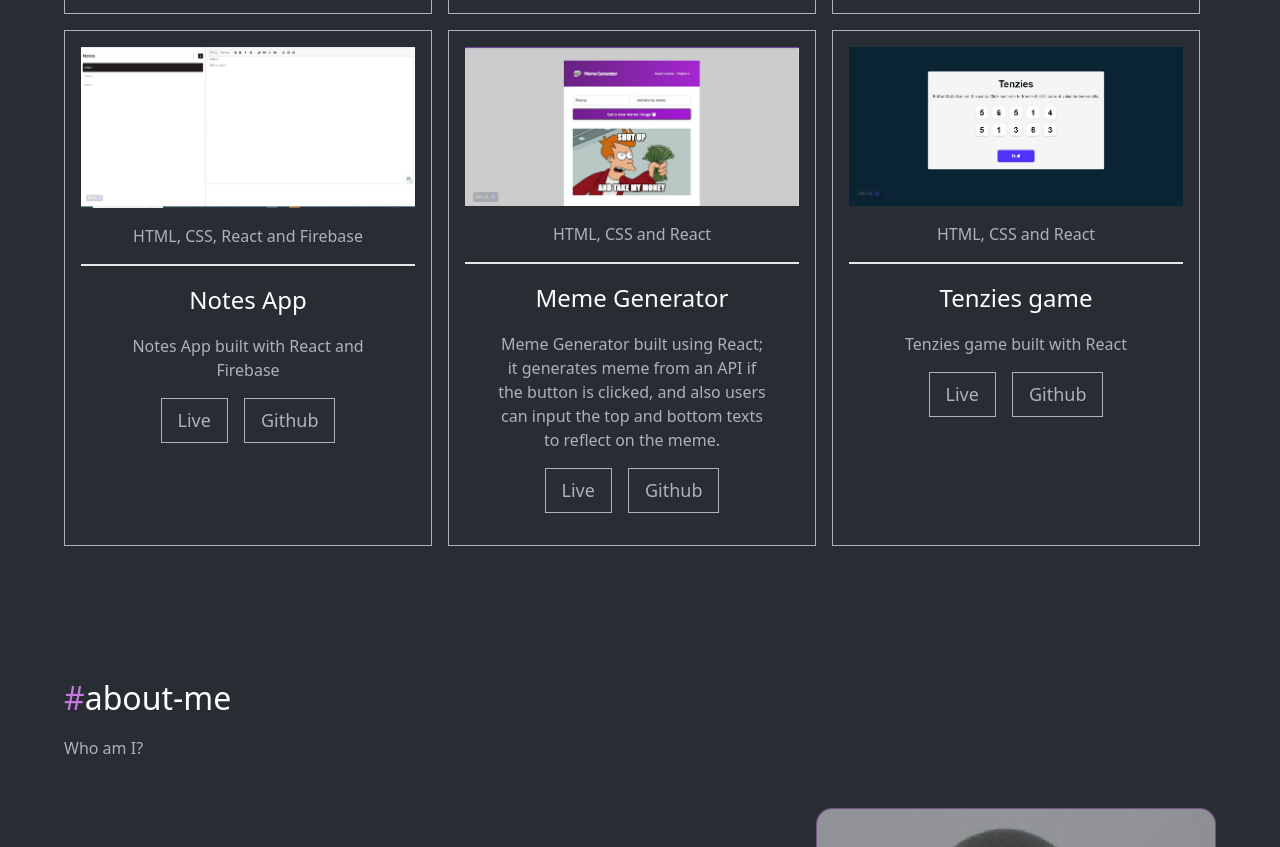
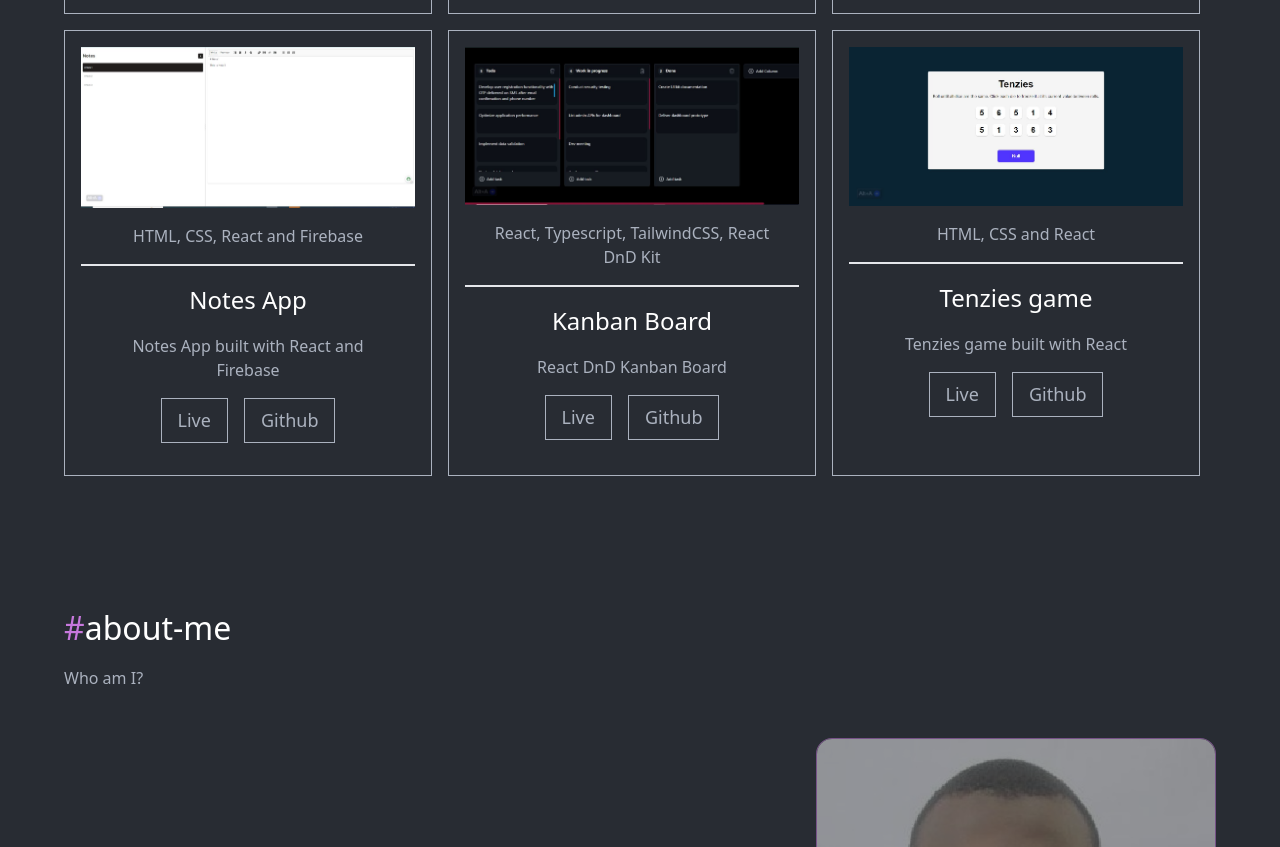
Before and after one commit to engamo/portfolio-project, a plain HTML site: page index.html in a window 1280 px wide. Shown: the part 1396-2243 px from the top of the page. Drawn offline with nearby package versions, Linux system fonts and the light colour scheme.

Commit message:
added kanbanBoard to projects

```diff
--- a/index.html
+++ b/index.html
@@ -173,20 +173,20 @@
             </div>
           </div>
           <div class="border border-[#ABB2BF] w-[330px] mr-4 mt-4 p-4 hover:translate-y-[-10px] flex-auto">
-            <img src="images/memeGenImage.JPG" alt="" />
+            <img src="images/Kanbanimg.JPG" alt="" />
             <h3 class="text-[#ABB2BF] text-400 text-center p-4 border-b-2">
-              HTML, CSS and React
+               React, Typescript, TailwindCSS, React DnD Kit
             </h3>
             <div class="p-4 text-center">
-              <h2 class="text-[24px] text-white text-500">Meme Generator</h2>
-              <h3 class="text-[#ABB2BF] p-4">Meme Generator built using React; it generates meme from an API if the button is clicked, and also users can input the top and bottom texts to reflect on the meme.</h3>
+              <h2 class="text-[24px] text-white text-500">Kanban Board</h2>
+                <h3 class="text-[#ABB2BF] p-4">React DnD Kanban Board</h3>
               <div class="flex items-center justify-center">
-                <a href="https://meme-generator-six-omega.vercel.app/"></a><button
+                <a href="https://kanban-board-three-pied.vercel.app/"></a><button
                   class="flex items-center justify-center text-center hover:text-[#C778DD] px-4 py-2 border border-[#ABB2BF] text-[#ABB2BF] bg-[#282C33] text-[18px]"
                 >
                   Live
                 </button></a>
-                <a href="https://github.com/engamo/meme-generator"><button
+                <a href="https://github.com/engamo/kanban-board"><button
                   class="flex items-center justify-center text-center hover:text-[#C778DD] px-4 py-2 border border-[#ABB2BF] text-[#ABB2BF] bg-[#282C33] text-[18px] ml-4"
                 >
                   Github
```
Also changed, not shown: images/Kanbanimg.JPG (added), images/memeGenImage.JPG (deleted).
